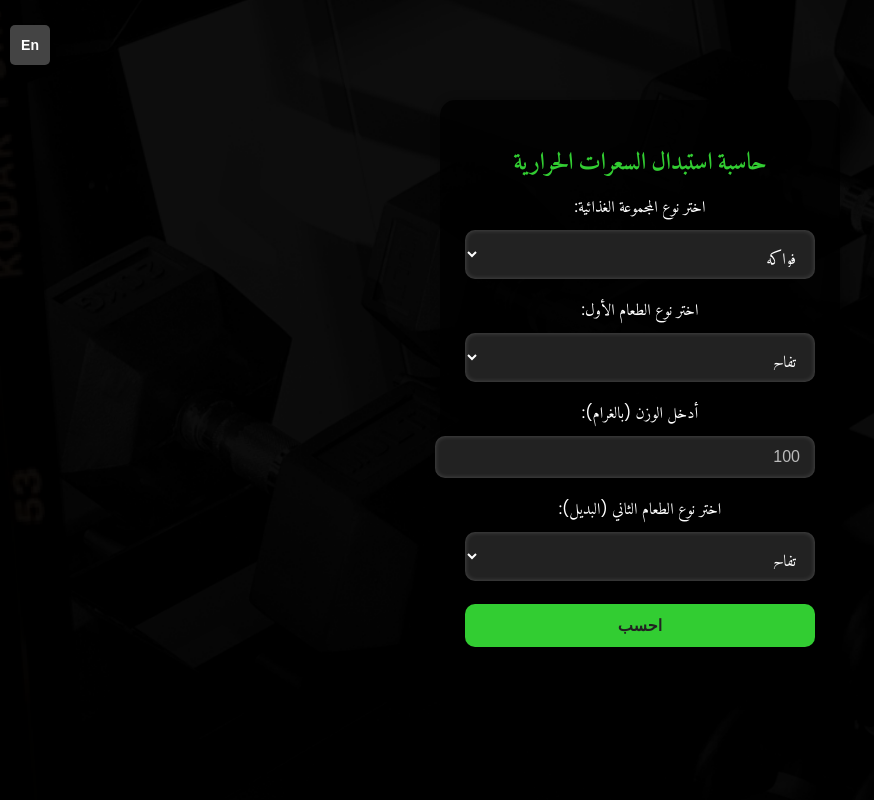
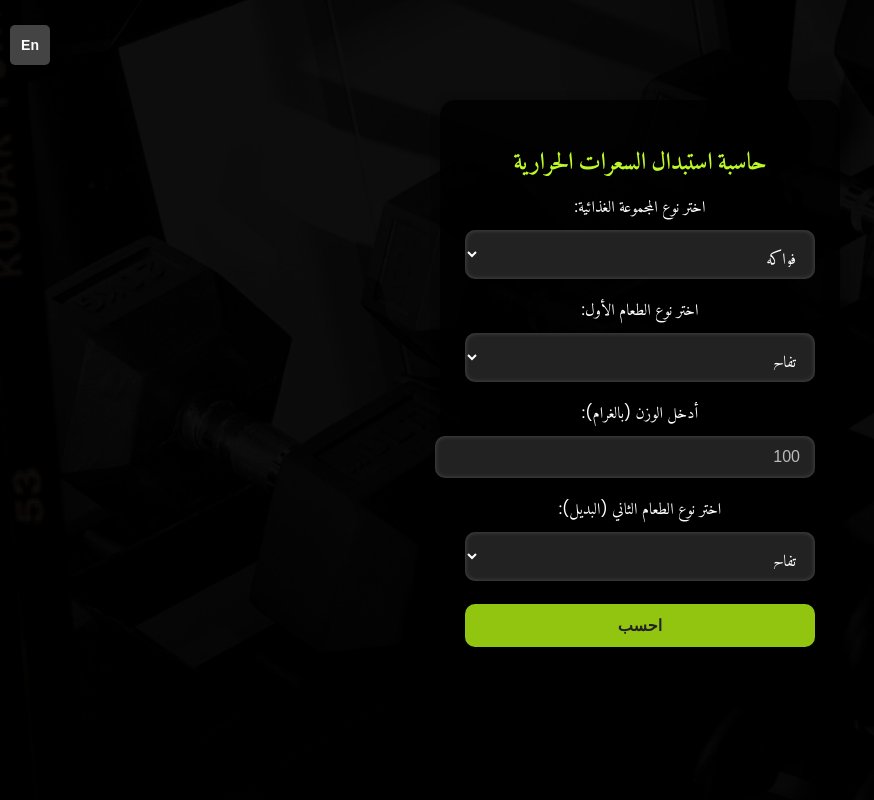
Before and after one commit to HokageZ/Calories-Calculator, a plain HTML site: page index.html in a window 1280 px wide. Shown: the whole page, without its empty margins (0-874 px from the left). Drawn offline with Linux system fonts and the light colour scheme.

Commit message:
Update style.css

```diff
--- a/style.css
+++ b/style.css
@@ -39,7 +39,7 @@ h1 {
     font-size: 24px;
     font-weight: 700;
     margin-bottom: 10px;
-    color: #32cd32;
+    color: #bcf926;
     animation: slideDown 1s ease-in-out;
 }
 
@@ -86,7 +86,7 @@ input::placeholder {
 }
 
 button {
-    background: #32cd32;
+    background: #92c510;
     color: #222;
     font-weight: bold;
     cursor: pointer;
@@ -96,7 +96,7 @@ button {
 }
 
 button:hover {
-    background: #228b22;
+    background: #78a013;
     transform: scale(1.05);
     color: #fff;
     box-shadow: 0 5px 8px rgba(0, 0, 0, 0.2);
```
